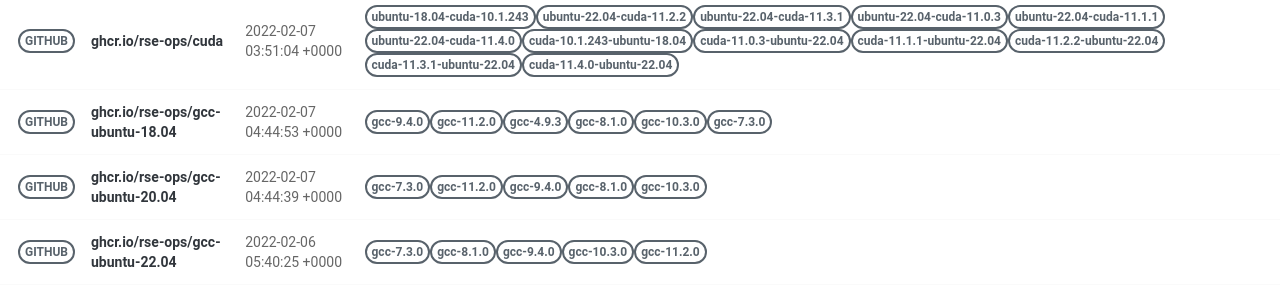
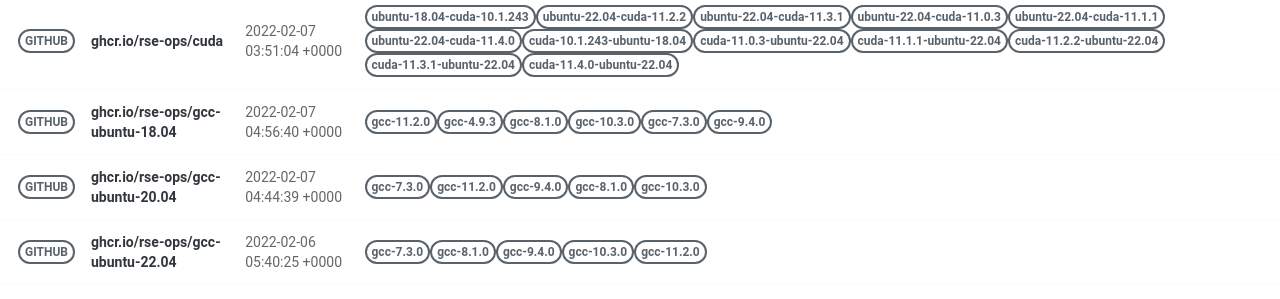
Before and after one commit to rse-ops/docker-images, a Jekyll site: the page built from pages/index.md, in a window 1280 px wide. Shown: the part 502-801 px from the top of the page. Built offline with Jekyll 4.4.1, drawn with Linux system fonts in a browser that asks for light colours; nearby versions of some CDN libraries.

Commit message:
Automated push to update library 2022-02-07

```diff
--- a/_library/ghcr.io-rse-ops-gcc-ubuntu-18.04.md
+++ b/_library/ghcr.io-rse-ops-gcc-ubuntu-18.04.md
@@ -1,14 +1,11 @@
 ---
 layout: container
 name: ghcr.io/rse-ops/gcc-ubuntu-18.04
-updated_at: 2022-02-07 04:44:53.929531
+updated_at: 2022-02-07 04:56:40.143076
 
 
 container_url: https://github.com/orgs/rse-ops/packages/container/package/gcc-ubuntu-18.04
 versions:
- - tag: gcc-9.4.0
-   dockerfile: https://github.com/rse-ops/docker-images/blob/main/ubuntu/gcc/Dockerfile
-   manifest: https://crane.ggcr.dev/manifest/ghcr.io/rse-ops/gcc-ubuntu-18.04:gcc-9.4.0
  - tag: gcc-11.2.0
    dockerfile: https://github.com/rse-ops/docker-images/blob/main/ubuntu/gcc/Dockerfile
    manifest: https://crane.ggcr.dev/manifest/ghcr.io/rse-ops/gcc-ubuntu-18.04:gcc-11.2.0
```
Also changed, not shown: other parts of _library/ghcr.io-rse-ops-gcc-ubuntu-18.04.md (+3 -0 lines).
